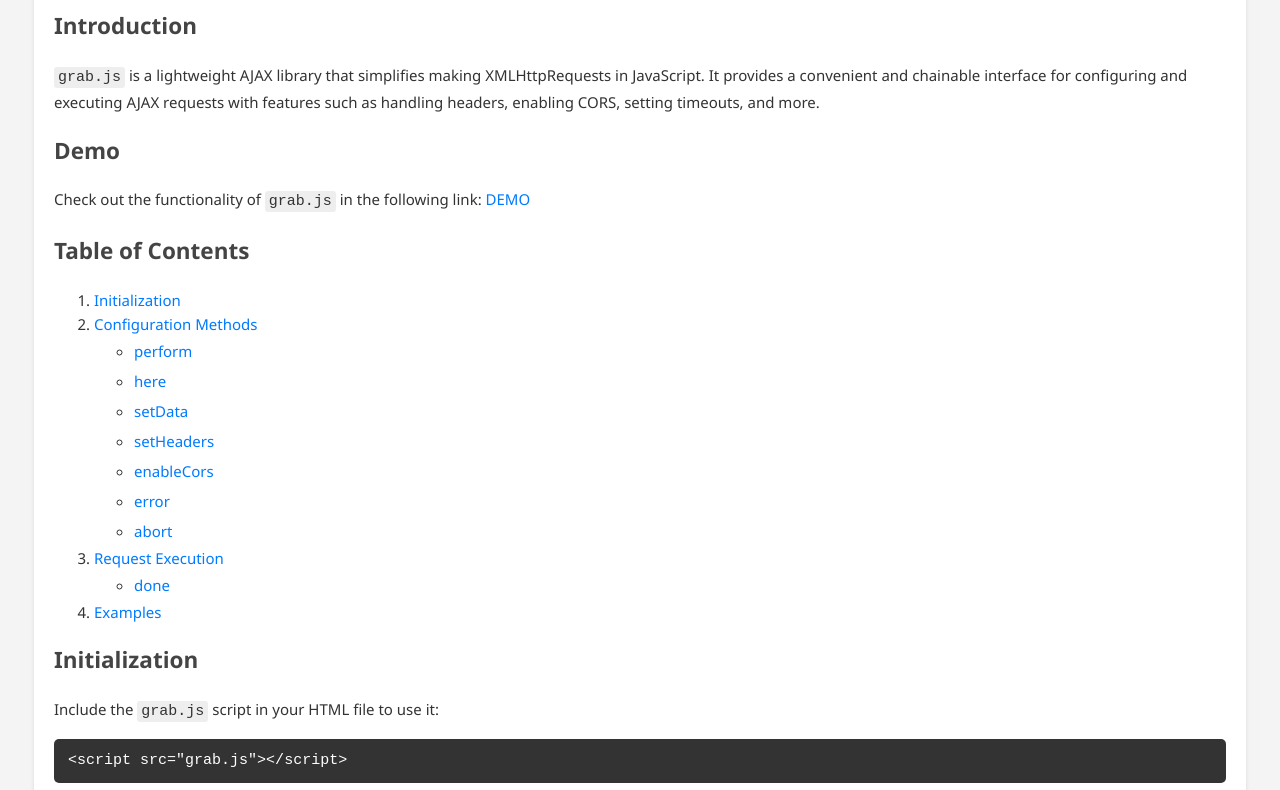
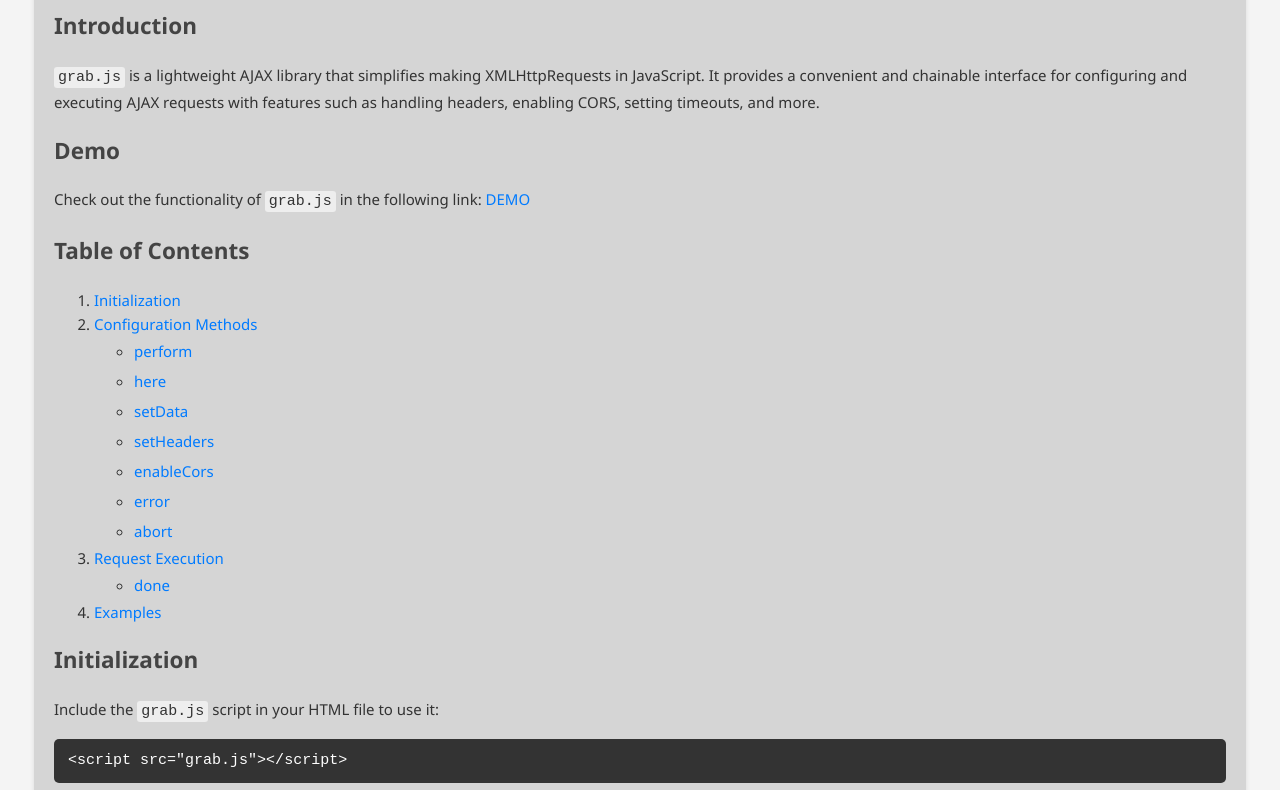
Before and after one commit to kostastepetes/grab-js, a website: page docs/index.html in a window 1280 px wide. Shown: the part 112-902 px from the top of the page. Drawn offline with Linux system fonts and the light colour scheme.

Commit message:
docs added

```diff
--- a/docs/index.html
+++ b/docs/index.html
@@ -51,7 +51,7 @@
         }
         .container {
             margin: auto;
-            background: #fff;
+            background: #d5d5d5;
             padding: 20px;
             border-radius: 5px;
             box-shadow: 0 2px 4px rgba(0,0,0,0.1);
```
